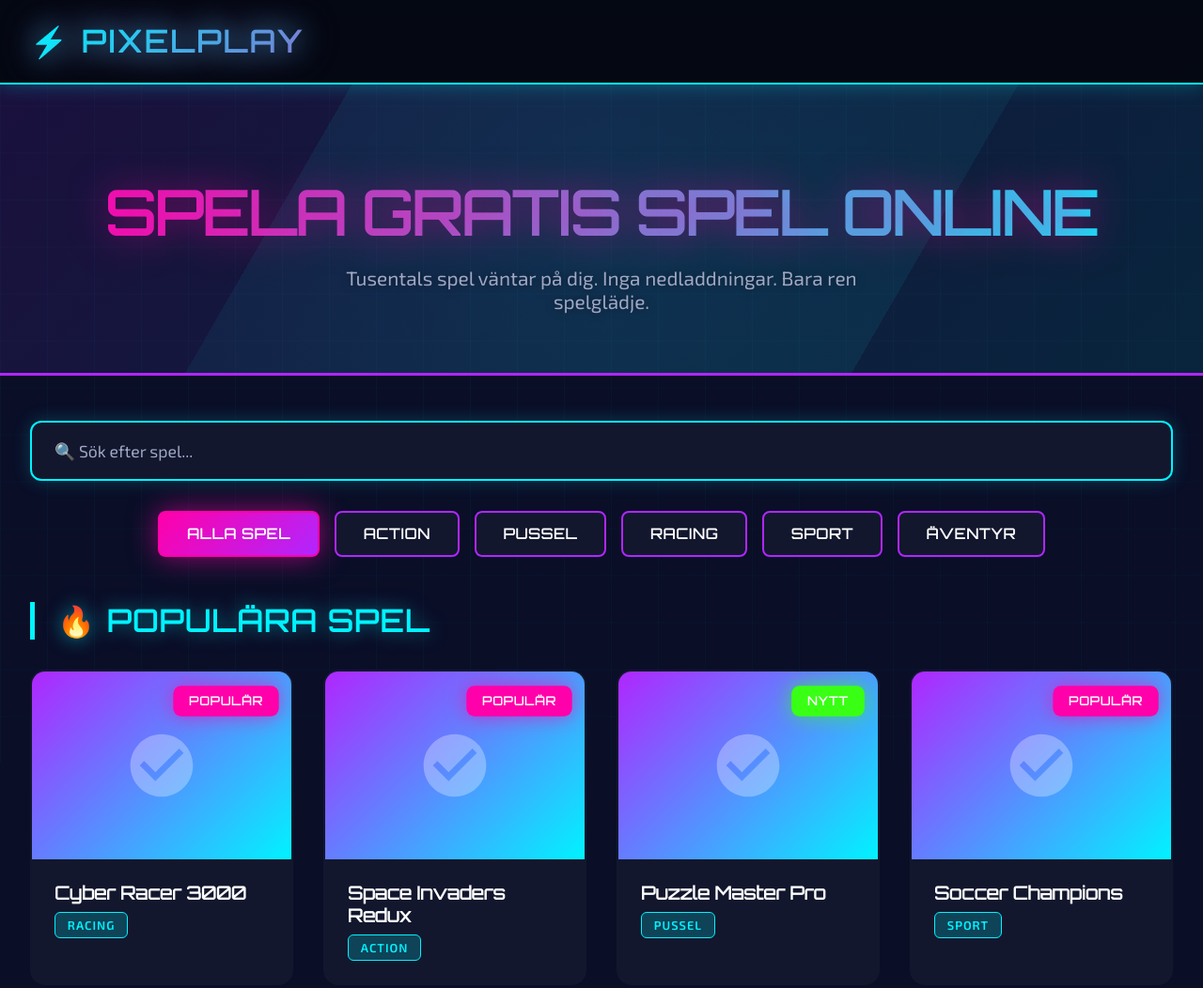
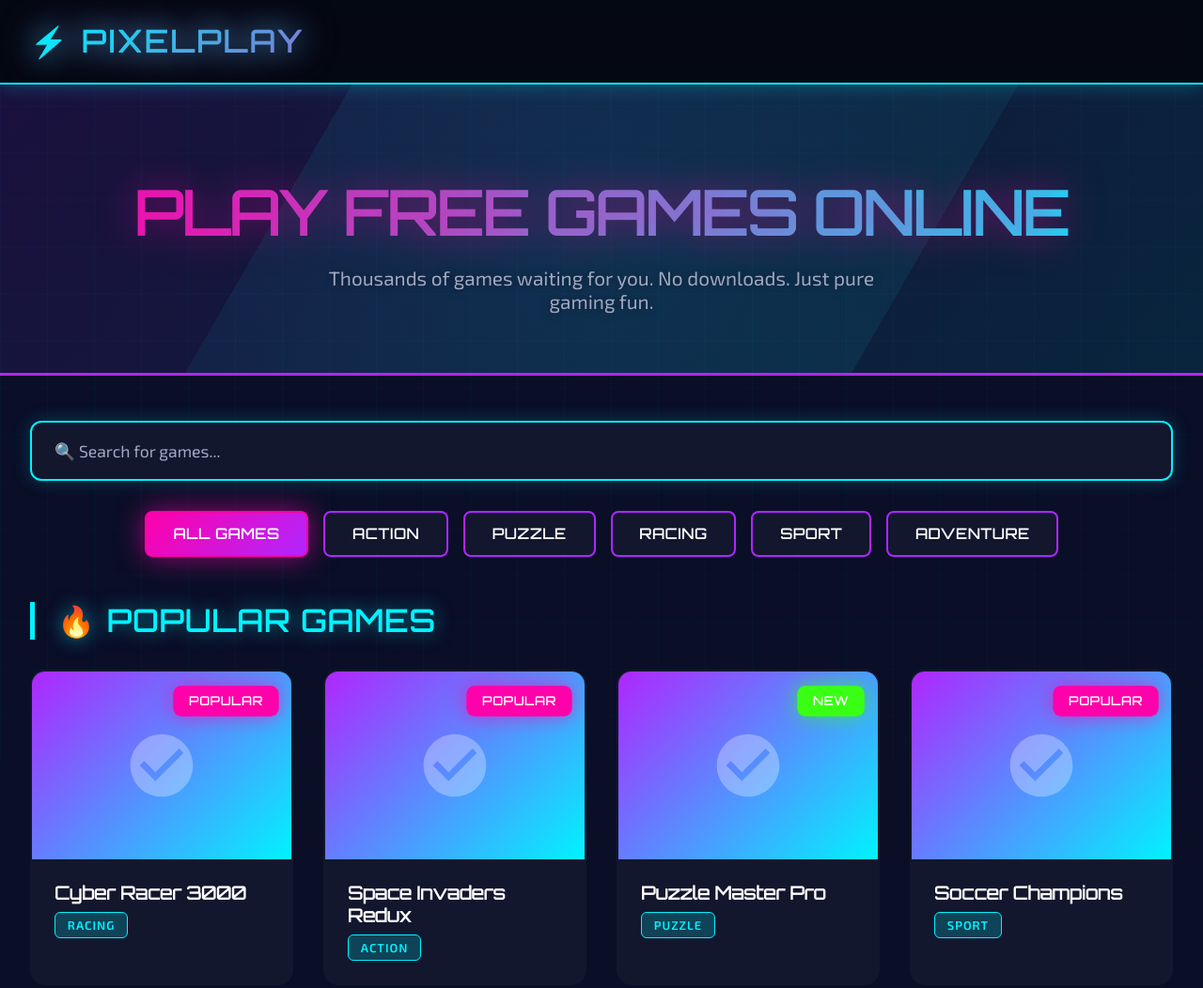
Before and after one commit to cetoro67/game-portal, a plain HTML site: page index.html in a window 1280 px wide. Shown: the top 1052 px of the page at 94% size. Drawn offline with Linux system fonts and the light colour scheme.

Commit message:
Translate site to English
Changed all Swedish text to English:
- Page title and meta tags
- Hero section content
- Search placeholder and filter buttons
- Category names (Pussel → Puzzle, Äventyr → Adventure)
- Badge labels (Nytt → New, Populär → Popular)
- Section headers and messages
- Footer text
- JavaScript comments and alerts

🤖 Generated with [Claude Code](https://claude.com/claude-code)

Co-Authored-By: Claude Sonnet 4.5 <noreply@anthropic.com>

```diff
--- a/index.html
+++ b/index.html
@@ -1,9 +1,9 @@
 <!DOCTYPE html>
-<html lang="sv">
+<html lang="en">
 <head>
     <meta charset="UTF-8">
     <meta name="viewport" content="width=device-width, initial-scale=1.0">
-    <title>PIXELPLAY - Spela Gratis Spel Online</title>
+    <title>PIXELPLAY - Play Free Games Online</title>
     <style>
         @import url('https://fonts.googleapis.com/css2?family=Orbitron:wght:700;900&family=Exo+2:wght@400;600&display=swap');
 
@@ -501,8 +501,8 @@
 
     <section class="hero">
         <div class="hero-content">
-            <h1>Spela Gratis Spel Online</h1>
-            <p>Tusentals spel väntar på dig. Inga nedladdningar. Bara ren spelglädje.</p>
+            <h1>Play Free Games Online</h1>
+            <p>Thousands of games waiting for you. No downloads. Just pure gaming fun.</p>
         </div>
     </section>
 
@@ -512,20 +512,20 @@
                 <input
                     type="text"
                     id="searchInput"
-                    placeholder="🔍 Sök efter spel..."
+                    placeholder="🔍 Search for games..."
                     autocomplete="off"
                 >
             </div>
 
             <div class="filters">
                 <button class="filter-btn active" data-category="all">
-                    <span>Alla Spel</span>
+                    <span>All Games</span>
                 </button>
                 <button class="filter-btn" data-category="action">
                     <span>Action</span>
                 </button>
-                <button class="filter-btn" data-category="pussel">
-                    <span>Pussel</span>
+                <button class="filter-btn" data-category="puzzle">
+                    <span>Puzzle</span>
                 </button>
                 <button class="filter-btn" data-category="racing">
                     <span>Racing</span>
@@ -533,51 +533,51 @@
                 <button class="filter-btn" data-category="sport">
                     <span>Sport</span>
                 </button>
-                <button class="filter-btn" data-category="aventyr">
-                    <span>Äventyr</span>
+                <button class="filter-btn" data-category="adventure">
+                    <span>Adventure</span>
                 </button>
             </div>
         </div>
 
-        <h2 class="section-header">🔥 Populära Spel</h2>
+        <h2 class="section-header">🔥 Popular Games</h2>
         <div class="games-grid" id="gamesContainer"></div>
 
         <div class="no-results" id="noResults">
-            Inga spel hittades. Prova ett annat sökord eller kategori.
+            No games found. Try a different search term or category.
         </div>
     </div>
 
     <footer>
-        <p>&copy; 2026 PIXELPLAY - Spela Gratis Spel Online | Alla rättigheter förbehållna</p>
+        <p>&copy; 2026 PIXELPLAY - Play Free Games Online | All rights reserved</p>
     </footer>
 
     <script>
-        // Game data - i produktion skulle detta komma från en databas
+        // Game data - in production this would come from a database
         const games = [
             { id: 1, title: "Cyber Racer 3000", category: "racing", badge: "popular", url: "https://example.com/game1" },
             { id: 2, title: "Space Invaders Redux", category: "action", badge: "popular", url: "https://example.com/game2" },
-            { id: 3, title: "Puzzle Master Pro", category: "pussel", badge: "new", url: "https://example.com/game3" },
+            { id: 3, title: "Puzzle Master Pro", category: "puzzle", badge: "new", url: "https://example.com/game3" },
             { id: 4, title: "Soccer Champions", category: "sport", badge: "popular", url: "https://example.com/game4" },
-            { id: 5, title: "Dungeon Quest", category: "aventyr", badge: "new", url: "https://example.com/game5" },
+            { id: 5, title: "Dungeon Quest", category: "adventure", badge: "new", url: "https://example.com/game5" },
             { id: 6, title: "Street Fighter Arena", category: "action", badge: "popular", url: "https://example.com/game6" },
             { id: 7, title: "Formula Speed", category: "racing", badge: null, url: "https://example.com/game7" },
-            { id: 8, title: "Brain Teaser 2000", category: "pussel", badge: "new", url: "https://example.com/game8" },
+            { id: 8, title: "Brain Teaser 2000", category: "puzzle", badge: "new", url: "https://example.com/game8" },
             { id: 9, title: "Basketball Pro", category: "sport", badge: null, url: "https://example.com/game9" },
-            { id: 10, title: "Dragon's Lair", category: "aventyr", badge: "popular", url: "https://example.com/game10" },
+            { id: 10, title: "Dragon's Lair", category: "adventure", badge: "popular", url: "https://example.com/game10" },
             { id: 11, title: "Mega Man Legacy", category: "action", badge: null, url: "https://example.com/game11" },
             { id: 12, title: "Drift King", category: "racing", badge: "new", url: "https://example.com/game12" },
-            { id: 13, title: "Sudoku Master", category: "pussel", badge: null, url: "https://example.com/game13" },
+            { id: 13, title: "Sudoku Master", category: "puzzle", badge: null, url: "https://example.com/game13" },
             { id: 14, title: "Tennis Ace", category: "sport", badge: "new", url: "https://example.com/game14" },
-            { id: 15, title: "Lost Temple", category: "aventyr", badge: null, url: "https://example.com/game15" },
+            { id: 15, title: "Lost Temple", category: "adventure", badge: null, url: "https://example.com/game15" },
             { id: 16, title: "Zombie Shooter", category: "action", badge: "popular", url: "https://example.com/game16" },
             { id: 17, title: "Moto X Extreme", category: "racing", badge: null, url: "https://example.com/game17" },
-            { id: 18, title: "Chess Online", category: "pussel", badge: null, url: "https://example.com/game18" }
+            { id: 18, title: "Chess Online", category: "puzzle", badge: null, url: "https://example.com/game18" }
         ];
 
         let currentCategory = 'all';
         let searchTerm = '';
 
-        // SVG icon för game thumbnails
+        // SVG icon for game thumbnails
         const gameIcon = `
             <svg viewBox="0 0 24 24" fill="currentColor">
                 <path d="M12 2C6.48 2 2 6.48 2 12s4.48 10 10 10 10-4.48 10-10S17.52 2 12 2zm-2 15l-5-5 1.41-1.41L10 14.17l7.59-7.59L19 8l-9 9z"/>
@@ -605,7 +605,7 @@
 
             container.innerHTML = filteredGames.map(game => `
                 <div class="game-card" onclick="playGame('${game.title}', '${game.url}')">
-                    ${game.badge ? `<div class="badge ${game.badge === 'new' ? 'new' : ''}">${game.badge === 'new' ? 'Nytt' : 'Populär'}</div>` : ''}
+                    ${game.badge ? `<div class="badge ${game.badge === 'new' ? 'new' : ''}">${game.badge === 'new' ? 'New' : 'Popular'}</div>` : ''}
                     <div class="game-thumbnail">
                         ${gameIcon}
                     </div>
@@ -635,13 +635,13 @@
 
         // Play game function
         function playGame(title, url) {
-            // I en riktig implementation skulle detta öppna spelet i fullskärm eller i en modal
-            // För demo-syfte visar vi bara en alert
-            alert(`Startar ${title}...\n\nI en fullständig version skulle spelet laddas här via iframe från: ${url}`);
+            // In a real implementation this would open the game in fullscreen or in a modal
+            // For demo purposes we just show an alert
+            alert(`Starting ${title}...\n\nIn a full version the game would load here via iframe from: ${url}`);
 
-            // Exempel på hur man skulle implementera det i produktion:
+            // Example of how to implement this in production:
             // window.open(url, '_blank');
-            // eller öppna en modal med iframe:
+            // or open a modal with iframe:
             // showGameModal(url);
         }
 
```
Also changed, not shown: 1 other file.
